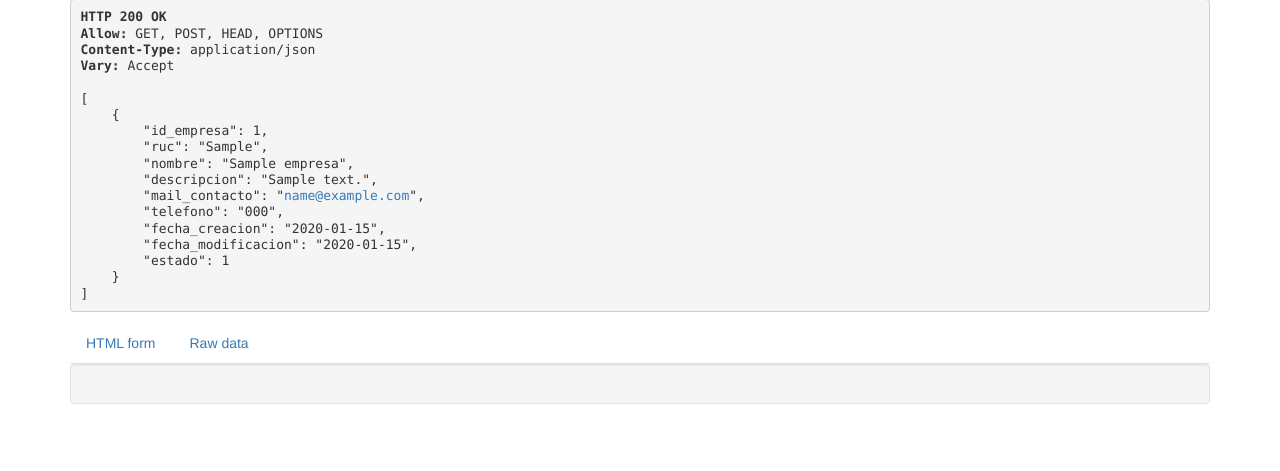
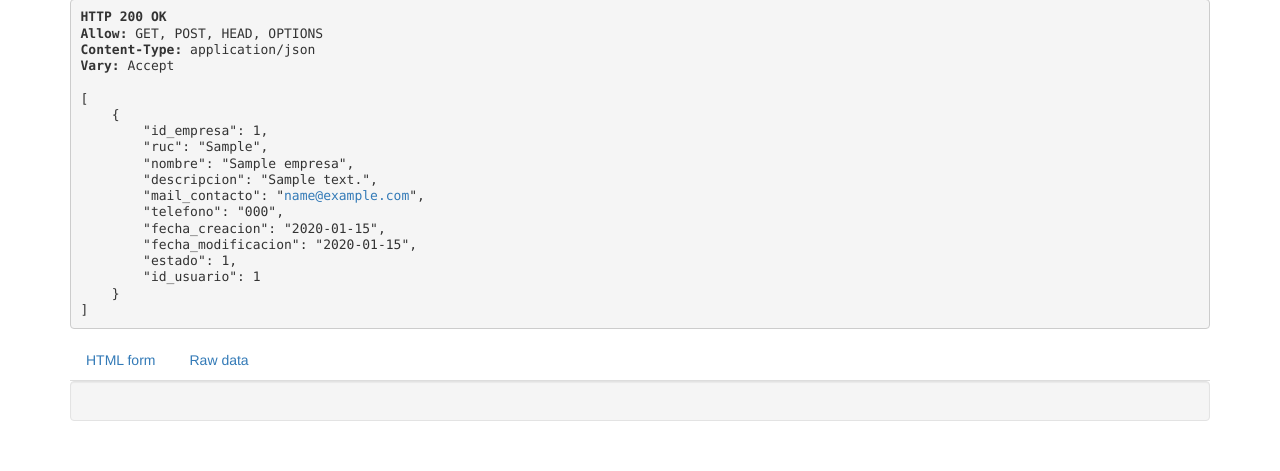
Before and after one commit to migoCRUD/RestAPI, a Django app: page /Database/Database/empresas/ in a window 1280 px wide. Shown: the part 329-800 px from the top of the page. Run offline with Django 4.2, Linux system fonts and the light colour scheme; tables that the repository leaves empty hold one stand-in row (values such as "Sample post"); some libraries are stand-ins or nearby versions.

Commit message:
update previous jwt

```diff
--- a/RestAPI/settings.py
+++ b/RestAPI/settings.py
@@ -126,7 +126,10 @@ USE_TZ = True
 # https://docs.djangoproject.com/en/4.2/howto/static-files/
 
 STATIC_URL = '/static/'
+
 STATIC_ROOT = os.path.join(BASE_DIR,'static')
+
+#print(STATIC_ROOT)
 
 # Default primary key field type
 # https://docs.djangoproject.com/en/4.2/ref/settings/#default-auto-field
--- a/task_aplication/models.py
+++ b/task_aplication/models.py
@@ -21,8 +21,8 @@ class Usuario(models.Model):
     fecha_modificacion = models.DateField()
     estado = models.IntegerField()
 
-    def __int__(self):
-        return self.id_usuario
+    def __str__(self):
+        return self.email
 
 class DetallePermisos(models.Model):
     id = models.AutoField(primary_key=True)
@@ -51,6 +51,7 @@ class PermisosXRol(models.Model):
 
 class Publicista(models.Model):
     id_publicista = models.AutoField(primary_key=True)
+    id_usuario = models.ForeignKey('Usuario', on_delete=models.CASCADE)
     ruc = models.CharField(max_length=13)
     nombre = models.CharField(max_length=30)
     mail_contacto = models.CharField(max_length=40)
@@ -74,6 +75,7 @@ class EmpresaXPublicista(models.Model):
 
 class Empresa(models.Model):
     id_empresa = models.AutoField(primary_key=True)
+    id_usuario = models.ForeignKey('Usuario', on_delete=models.CASCADE)
     ruc = models.CharField(max_length=13)
     nombre = models.CharField(max_length=30)
     descripcion = models.CharField(max_length=50)
@@ -89,7 +91,7 @@ class Empresa(models.Model):
 class Sector(models.Model):
     id_sector = models.AutoField(primary_key=True)
     id_empresa = models.ForeignKey('Empresa', on_delete=models.CASCADE)
-    nombre = models.CharField(max_length=15)
+    nombre = models.CharField(max_length=100)
     fecha_creacion = models.DateField()
     cerco_virtual = models.JSONField()
     fecha_modificacion = models.DateField()
@@ -188,6 +190,7 @@ class Vehiculo(models.Model):
 
 class Cliente(models.Model):
     id_cliente = models.AutoField(primary_key=True)
+    id_usuario = models.ForeignKey('Usuario', on_delete=models.CASCADE)
     cedula_cliente = models.CharField(max_length=10)
     nombre = models.CharField(max_length=20)
     apellido = models.CharField(max_length=20)
--- a/task_aplication/serializer.py
+++ b/task_aplication/serializer.py
@@ -145,3 +145,13 @@ class OpcionesSerializer(serializers.ModelSerializer):
     class Meta:
         model = Opciones
         fields = '__all__'
+
+class SectoresSerializer(serializers.ModelSerializer):
+    class Meta:
+        model = Sector
+        fields = '__all__'
+
+class EmpresasSerializer(serializers.Serializer):
+    class Meta:
+        model = Empresa
+        fields = ['id_empresa', 'nombre_empresa']
--- a/task_aplication/urls.py
+++ b/task_aplication/urls.py
@@ -40,6 +40,8 @@ router.register(r'opciones', views.OpcionesViewSet)
 urlpatterns=[
     path("Database/", include(router.urls)),
     path('documents/', include_docs_urls(title='Aplication API')),
-    path('send_email/', views.SendEmailView.as_view(), name='send_email')
+    path('send_email/', views.SendEmailView.as_view(), name='send_email'),
+    path('sectores_por_usuario/<int:usuario_id>/', views.SectoresPorUsuarioView.as_view(), name='sectores-por-usuario'),
+    path('empresas_list/<int:usuario_id>/', views.EmpresasListView.as_view(), name='empresas-list'),
     ]
 # se genera el CRUD
--- a/task_aplication/views.py
+++ b/task_aplication/views.py
@@ -26,7 +26,7 @@ VehiculoSerializer, ClienteSerializer, VerificacionConductorCampanaSerializer,
 MovimientoCapitalSerializer, IngresoConductorCampanaSerializer,
 FormularioRegistroCampanaSerializer, CampanaPublicitariaSerializer,
 VehiculosAdmisiblesCampanaSerializer, TallerXEmpresaSerializer, TallerBrandeoSerializer,
-MenuSerializer, VistaSerializer, OpcionesSerializer)
+MenuSerializer, VistaSerializer, OpcionesSerializer,SectoresSerializer,EmpresasSerializer)
 
 # Vistas para cada modelo
 
@@ -167,3 +167,62 @@ class VistaViewSet(viewsets.ModelViewSet):
 class OpcionesViewSet(viewsets.ModelViewSet):
     queryset = Opciones.objects.all()
     serializer_class = OpcionesSerializer
+
+class SectoresPorUsuarioView(APIView):
+    def get(self, request, usuario_id):
+        try:
+            # Obtener el rol del usuario
+            usuario = Usuario.objects.get(id_usuario=usuario_id)
+            id_rol = usuario.rol_usuario.id_rol_usuario
+
+            # Obtener sectores para un usuario específico
+            if id_rol == 1:  # 1 para administrador
+                sectores = Sector.objects.all().distinct()
+            elif id_rol == 2:  # 2 para publicista
+                publicista = Publicista.objects.get(id_usuario=usuario)
+                empresas_asociadas = EmpresaXPublicista.objects.filter(
+                    id_publicista=publicista
+                ).values_list("id_empresa", flat=True)
+                sectores = Sector.objects.filter(id_empresa__in=empresas_asociadas).distinct()
+            elif id_rol == 3:  # 3 para empresa
+                empresa = Empresa.objects.get(id_usuario=usuario)
+                sectores = Sector.objects.filter(id_empresa=empresa).distinct()
+            else:
+                return Response({"error": "Tipo de usuario no válido"}, status=status.HTTP_400_BAD_REQUEST)
+
+            #serialización
+            serializer = SectoresSerializer(sectores, many=True)
+
+            return Response(serializer.data)
+        except Usuario.DoesNotExist:
+            return Response({"error": "Usuario no encontrado"}, status=status.HTTP_404_NOT_FOUND)
+        except Exception as e:
+            return Response({"error": str(e)}, status=status.HTTP_500_INTERNAL_SERVER_ERROR)
+
+class EmpresasListView(APIView):
+    def get(self, request, usuario_id):
+        try:
+            # Obtener el rol del usuario
+            usuario = Usuario.objects.get(id_usuario=usuario_id)
+            id_rol = usuario.rol_usuario.id_rol_usuario
+
+            # Obtener la lista de empresas según el tipo de usuario
+            if id_rol == 1:  # Administrador
+                empresas = Empresa.objects.filter(id_usuario_administrador=usuario_id)
+            elif id_rol == 2:  # Publicista
+                publicista = Publicista.objects.get(id_usuario=usuario)
+                empresas_asociadas = EmpresaXPublicista.objects.filter(
+                    id_publicista=publicista
+                ).values_list("id_empresa", flat=True)
+                empresas = Empresa.objects.filter(id_empresa__in=empresas_asociadas)
+            else:
+                return Response({"error": "Tipo de usuario no válido"}, status=status.HTTP_400_BAD_REQUEST)
+
+            #serialización
+            serializer = EmpresasSerializer(empresas, many=True)
+
+            return Response(serializer.data)
+        except Usuario.DoesNotExist:
+            return Response({"error": "Usuario no encontrado"}, status=status.HTTP_404_NOT_FOUND)
+        except Exception as e:
+            return Response({"error": str(e)}, status=status.HTTP_500_INTERNAL_SERVER_ERROR)
```
Also changed, not shown: templates/correo.html (+29 -14 lines), task_aplication/migrations/0002_cliente_id_usuario_empresa_id_usuario_and_more.py (added), task_aplication/migrations/0003_remove_cliente_id_usuario_remove_empresa_id_usuario_and_more.py (added), task_aplication/migrations/0004_cliente_id_usuario_empresa_id_usuario_and_more.py (added), task_aplication/migrations/0005_alter_sector_nombre.py (added).
